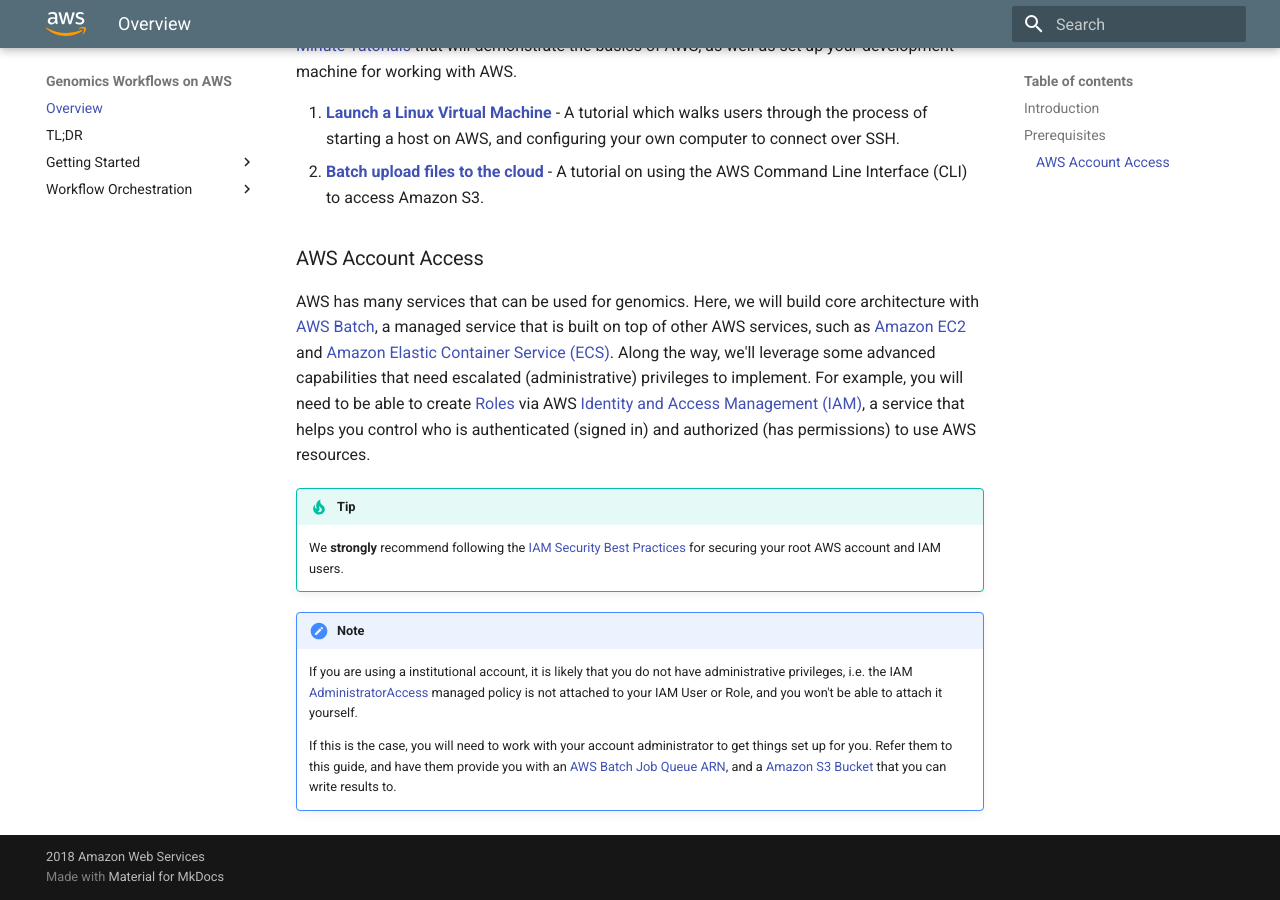
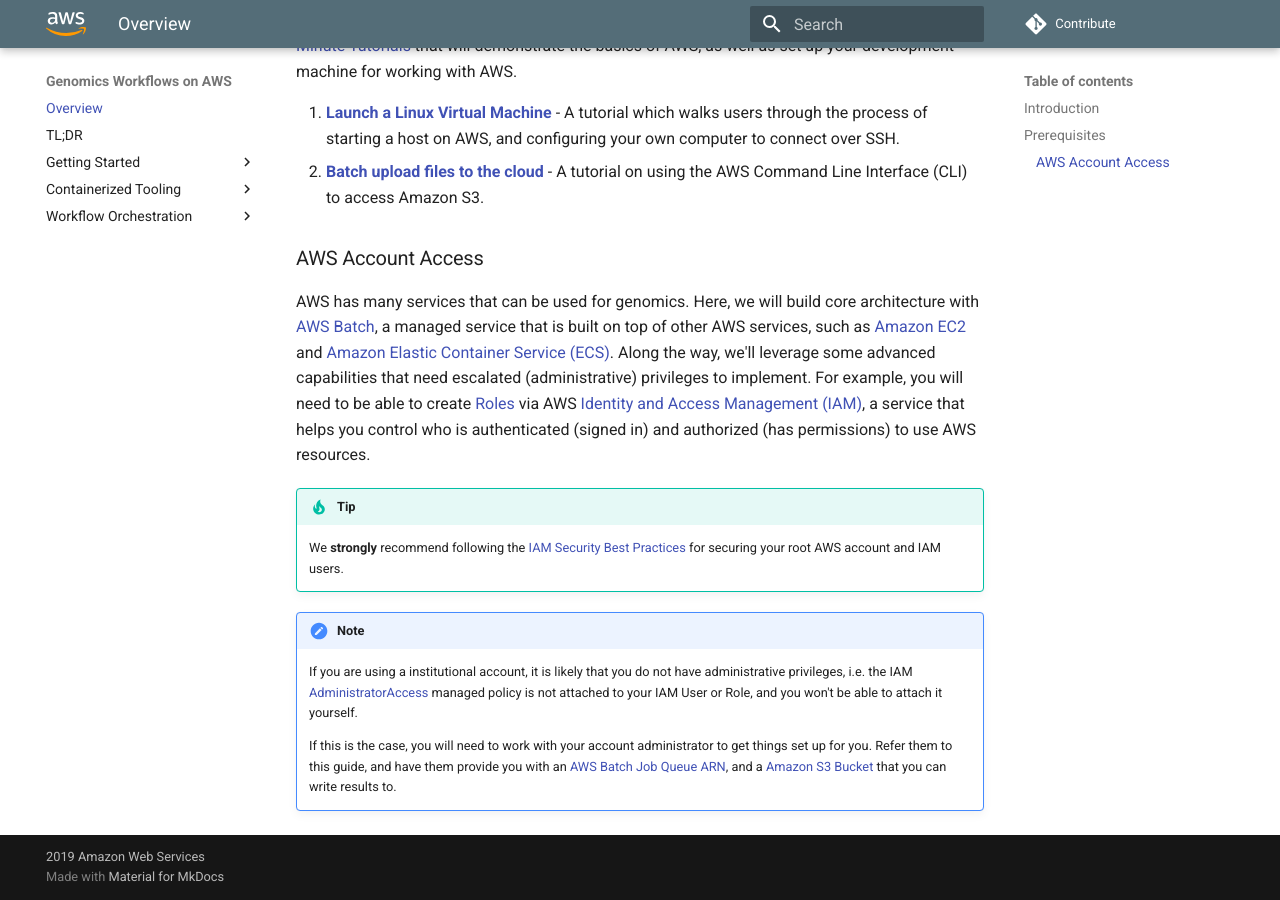
Before and after one commit to aws-samples/aws-genomics-workflows, an MkDocs documentation site: the page built from docs/index.md, in a window 1280 px wide and 900 px high, scrolled down 826 px. Built offline with MkDocs 1.6.1 and Material for MkDocs 9.7.7, drawn with Linux system fonts in a browser that asks for light colours; comment, search, counter and statistics services are not loaded; some of the changed lines change nothing that is shown.

Commit message:
update mkdocs config
* update nav structure
* add github repo

```diff
--- a/mkdocs.yml
+++ b/mkdocs.yml
@@ -5,20 +5,23 @@
   - Getting Started:
     - Introduction: core-env/introduction.md
     - Create an S3 bucket: core-env/create-s3-bucket.md
-    - Create a custom compute resources: core-env/create-custom-compute-resources.md
-    - Setup AWS Batch: core-env/configure-aws-batch-start.md
+    - Create custom compute resources: core-env/create-custom-compute-resources.md
+    - Create IAM roles: core-env/create-iam-roles.md
+    - Setup AWS Batch: core-env/setup-aws-batch.md
+  - Containerized Tooling:
+    - Introduction: containers/container-introduction.md
+    - Examples: containers/container-examples.md
   - Workflow Orchestration:
-    - Introduction: orchestration/genomics-workflows-intro.md
+    - Introduction: orchestration/orchestration-intro.md
     - AWS Step Functions:
-      - Overview: orchestration/step-functions/intro-step-functions.md
-      # - Creating a job management container: orchestration/step-functions/create-batchjobrunner-container.md
-      - Examples: orchestration/step-functions/create-example-sfl-workflow.md
+      - Overview: orchestration/step-functions/step-functions-overview.md
+      - Examples: orchestration/step-functions/step-functions-examples.md
     - Cromwell:
-      - Overview: orchestration/cromwell/cromwell-aws-batch.md
+      - Overview: orchestration/cromwell/cromwell-overview.md
       - Examples: orchestration/cromwell/cromwell-examples.md
-    - Nextflow:
-      - Overview: orchestration/nextflow/nextflow-aws-batch.md
-      - Examples: orchestration/nextflow/nextflow-examples.md
+    # - Nextflow:
+    #   - Overview: orchestration/nextflow/nextflow-overview.md
+    #   - Examples: orchestration/nextflow/nextflow-examples.md
 
 extra_css: [extra.css]
 theme:
@@ -33,10 +36,9 @@
   - pymdownx.emoji:
       emoji_generator: !!python/name:pymdownx.emoji.to_png
 
-# repo_url: https://github.com/aws-samples/aws-batch-genomics/
-# repo_name: Genomics Workflows on AWS
-# site_author: Angel Pizarro <pizarroa@amazon.com>
-copyright: 2018 Amazon Web Services
+repo_url: https://github.com/aws-samples/aws-genomics-workflows/
+repo_name: Contribute
+copyright: 2019 Amazon Web Services
 
 plugins:
 - search
```
